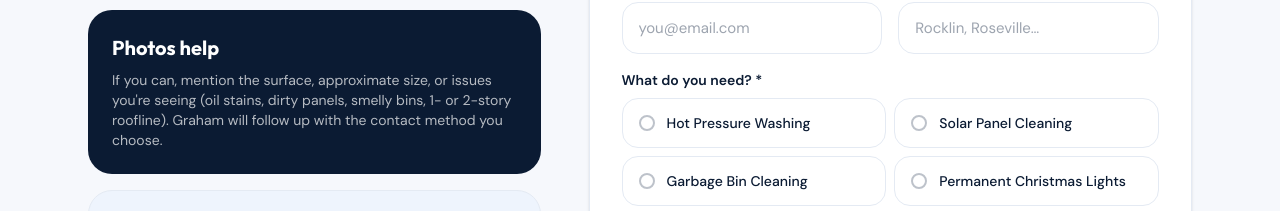
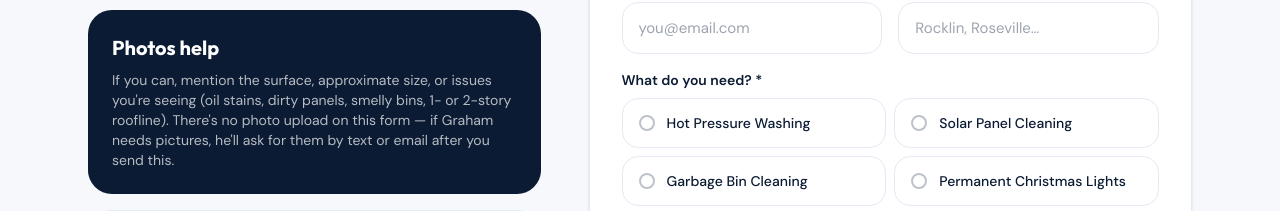
Before and after one commit to 920four4/grahams-wash, a Next.js app: page /contact in a window 1280 px wide. Shown: the part 589-800 px from the top of the page. Built offline with nearby package versions, Linux system fonts and the light colour scheme; no server answers.

Commit message:
Clarify that job photos are requested by text or email
The contact form has no upload. Graham asks for pictures after the request if he needs them.

```diff
--- a/src/app/contact/page.tsx
+++ b/src/app/contact/page.tsx
@@ -60,7 +60,8 @@ export default async function ContactPage({
             <p className="font-display text-xl font-bold">Photos help</p>
             <p className="mt-2 text-sm text-white/70">
               If you can, mention the surface, approximate size, or issues you&apos;re seeing (oil stains, dirty panels,
-              smelly bins, 1- or 2-story roofline). Graham will follow up with the contact method you choose.
+              smelly bins, 1- or 2-story roofline). There&apos;s no photo upload on this form — if Graham needs pictures,
+              he&apos;ll ask for them by text or email after you send this.
             </p>
           </div>
 
```
